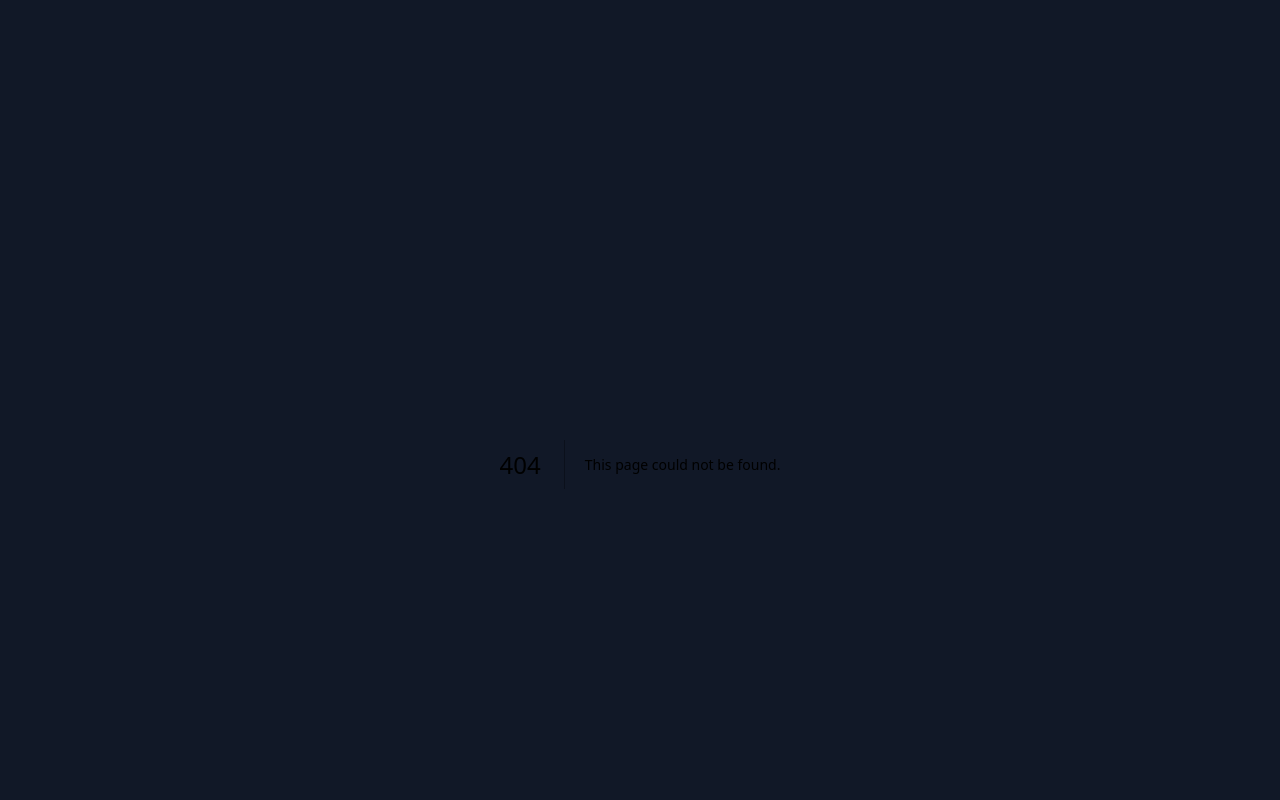
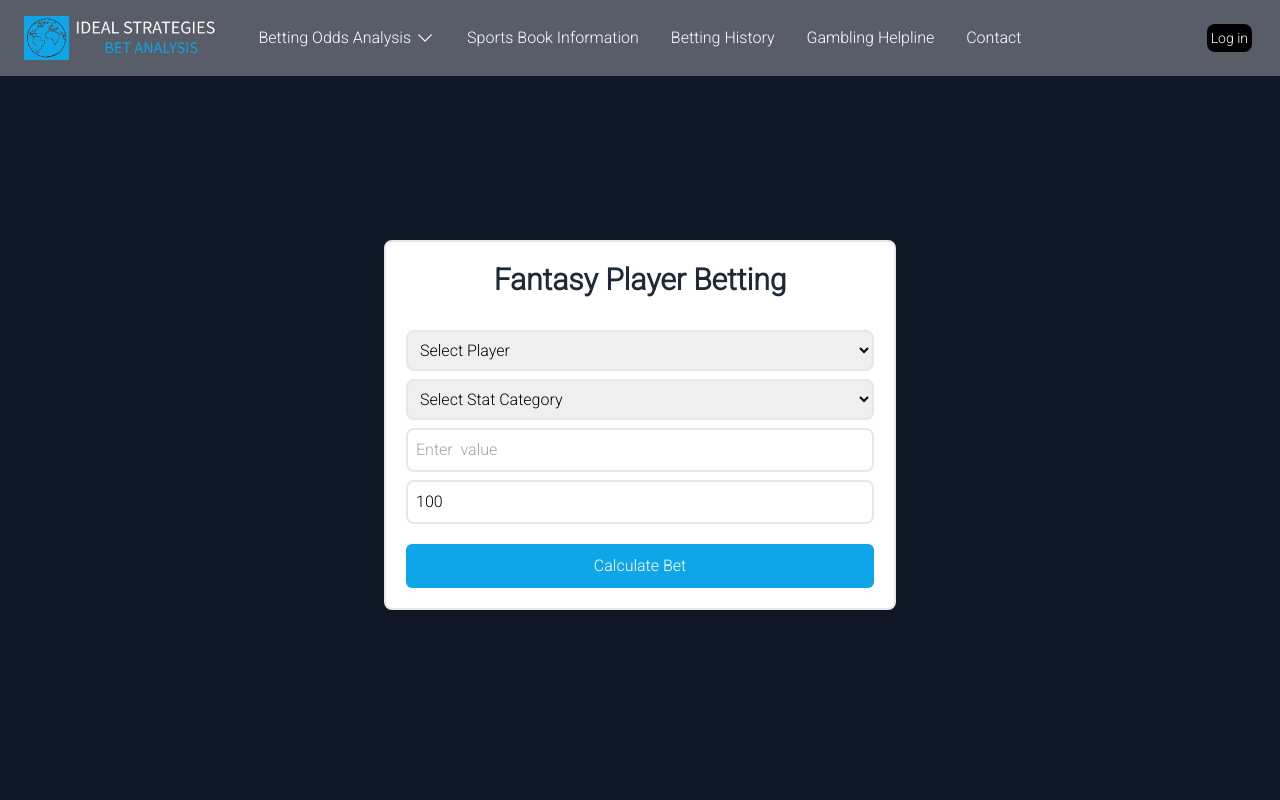
Before and after one commit to jacobgreene-dev/ideal-bet, a Next.js app: page /odds/fantasy in a window 1280 px wide. Before the commit this address had no page. Shown: the top 800 px of the page. Built offline with nearby package versions, Linux system fonts and the light colour scheme.

Commit message:
Added fantasy bet feature

```diff
--- a/app/components/Header.tsx
+++ b/app/components/Header.tsx
@@ -26,13 +26,15 @@ import {
   DistributeVertical,
   GraphUp,
   Person,
-  People
+  People,
+  Star
 } from 'react-bootstrap-icons';
 
 const products = [
   { name: 'Money Line Bet', description: 'Predict which of your favorite teams will win.', href: '/odds/moneyline', icon: Vr },
   { name: 'Over/Under Bet', description: 'Estimate whether the total score will exceed or fall short.', href: '/odds/over-under', icon: DistributeVertical },
   { name: 'Spread Bet', description: 'Determine if a team will win or lose by a margin.', href: '/odds/spread', icon: GraphUp },
+  { name: 'Fantasy Player Bet', description: 'Bet on individual player performances and stats.', href: '/odds/fantasy', icon: Star },
   { name: 'Players', description: 'Gain insight on performances of your favorite players.', href: '/players', icon: Person },
   { name: 'Teams', description: 'Build knowledge on competing teams.', href: '/teams', icon: People },
 ];
--- /dev/null
+++ b/app/components/LoadingSpinner.tsx
@@ -0,0 +1,22 @@
+import React from 'react';
+
+interface LoadingSpinnerProps {
+  size?: 'sm' | 'md' | 'lg';
+}
+
+export default function LoadingSpinner({ size = 'md' }: LoadingSpinnerProps) {
+  const sizeClasses = {
+    sm: 'w-6 h-6',
+    md: 'w-8 h-8',
+    lg: 'w-12 h-12'
+  };
+
+  return (
+    <div className="flex justify-center items-center">
+      <div className={`${sizeClasses[size]} relative`}>
+        <div className="absolute inset-0 border-4 border-sky-500 border-t-transparent rounded-full animate-spin"></div>
+        <div className="absolute inset-1 border-4 border-sky-300 border-t-transparent rounded-full animate-spin" style={{ animationDelay: '-0.2s' }}></div>
+      </div>
+    </div>
+  );
+}
--- /dev/null
+++ b/app/odds/fantasy/page.tsx
@@ -0,0 +1,177 @@
+"use client";
+
+import React, { useState, ChangeEvent } from "react";
+import Header from "@/app/components/Header";
+import Footer from "@/app/components/Footer";
+import LoadingSpinner from "@/app/components/LoadingSpinner";
+
+const players = [
+  "LeBron James",
+  "Stephen Curry",
+  "Kevin Durant",
+  "Giannis Antetokounmpo",
+  "Nikola Jokic",
+  "Luka Doncic",
+  "Joel Embiid",
+  "Jayson Tatum",
+  "Ja Morant",
+  "Devin Booker"
+];
+
+const statCategories = [
+  "Points",
+  "Rebounds",
+  "Assists",
+  "Steals",
+  "Blocks",
+  "Three Pointers Made",
+  "Field Goal Percentage",
+  "Free Throw Percentage"
+];
+
+export default function FantasyBetting() {
+  const [selectedPlayer, setSelectedPlayer] = useState("");
+  const [selectedStat, setSelectedStat] = useState("");
+  const [statValue, setStatValue] = useState("");
+  const [betAmount, setBetAmount] = useState(100);
+  const [result, setResult] = useState<string | null>(null);
+  const [isLoading, setIsLoading] = useState(false);
+
+  const inputStyle =
+    "border-[2px] text-black border-silver rounded-lg outline-[#000000] p-2 focus:border-[#000000] ease-linear duration-200 ";
+
+  const handleChange = (evt: ChangeEvent<HTMLSelectElement | HTMLInputElement>): void => {
+    const { name, value } = evt.target;
+    if (name === "player") setSelectedPlayer(value);
+    if (name === "stat") setSelectedStat(value);
+    if (name === "statValue") setStatValue(value);
+    if (name === "betAmount") setBetAmount(parseFloat(value));
+  };
+
+  const calculateBet = async () => {
+    if (!selectedPlayer || !selectedStat || !statValue) {
+      alert("Please select a player, stat category, and enter the stat value.");
+      return;
+    }
+
+    setIsLoading(true);
+
+    // Simulate API call delay
+    await new Promise(resolve => setTimeout(resolve, 1500));
+
+    // Generate random performance based on the stat category
+    let actualValue = 0;
+    let wonBet = false;
+
+    switch (selectedStat) {
+      case "Points":
+        actualValue = Math.floor(Math.random() * 50);
+        wonBet = actualValue >= parseFloat(statValue);
+        break;
+      case "Rebounds":
+        actualValue = Math.floor(Math.random() * 20);
+        wonBet = actualValue >= parseFloat(statValue);
+        break;
+      case "Assists":
+        actualValue = Math.floor(Math.random() * 15);
+        wonBet = actualValue >= parseFloat(statValue);
+        break;
+      case "Steals":
+        actualValue = Math.floor(Math.random() * 5);
+        wonBet = actualValue >= parseFloat(statValue);
+        break;
+      case "Blocks":
+        actualValue = Math.floor(Math.random() * 5);
+        wonBet = actualValue >= parseFloat(statValue);
+        break;
+      case "Three Pointers Made":
+        actualValue = Math.floor(Math.random() * 10);
+        wonBet = actualValue >= parseFloat(statValue);
+        break;
+      case "Field Goal Percentage":
+        actualValue = Math.floor(Math.random() * 100);
+        wonBet = actualValue >= parseFloat(statValue);
+        break;
+      case "Free Throw Percentage":
+        actualValue = Math.floor(Math.random() * 100);
+        wonBet = actualValue >= parseFloat(statValue);
+        break;
+    }
+
+    const oddsMultiplier = 1.91;
+    const potentialPayout = betAmount * oddsMultiplier;
+    const winnings = wonBet ? potentialPayout.toFixed(2) : "0.00";
+
+    setResult(`
+      <p class="mt-2 max-w-2xl mx-auto text-black"><strong>Player:</strong> ${selectedPlayer}</p>
+      <p class="mt-2 max-w-2xl mx-auto text-black"><strong>Stat Category:</strong> ${selectedStat}</p>
+      <p class="mt-2 max-w-2xl mx-auto text-black"><strong>Your Bet:</strong> ${statValue}</p>
+      <p class="mt-2 max-w-2xl mx-auto text-black"><strong>Actual Performance:</strong> ${actualValue}</p>
+      <p class="mt-2 max-w-2xl mx-auto text-black"><strong>Bet Amount:</strong> $${betAmount}</p>
+      <p class="mt-2 max-w-2xl mx-auto text-black"><strong>Result:</strong> ${wonBet ? "Won" : "Lost"}</p>
+      <p class="mt-2 max-w-2xl mx-auto text-black"><strong>Potential Return:</strong> $${winnings}</p>
+    `);
+
+    setIsLoading(false);
+  };
+
+  return (
+    <div>
+      <Header />
+      <div className="flex justify-center w-full h-screen">
+        <div className="flex flex-col absolute top-[30%] bg-white shadow-lg border-silver border-[2px] rounded-lg p-5 w-[40%] mobile:w-[90%]">
+          <h1 className="text-3xl font-semibold text-gray-800 mb-6 text-center">Fantasy Player Betting</h1>
+
+          {/* Player Selection */}
+          <select className={`${inputStyle} mt-2`} name="player" value={selectedPlayer} onChange={handleChange}>
+            <option value="">Select Player</option>
+            {players.map(player => (
+              <option key={player} value={player}>{player}</option>
+            ))}
+          </select>
+
+          {/* Stat Category Selection */}
+          <select className={`${inputStyle} mt-2`} name="stat" value={selectedStat} onChange={handleChange}>
+            <option value="">Select Stat Category</option>
+            {statCategories.map(stat => (
+              <option key={stat} value={stat}>{stat}</option>
+            ))}
+          </select>
+
+          {/* Stat Value Input */}
+          <input
+            className={`${inputStyle} mt-2`}
+            name="statValue"
+            type="number"
+            value={statValue}
+            onChange={handleChange}
+            placeholder={`Enter ${selectedStat} value`}
+          />
+
+          {/* Bet Amount */}
+          <input
+            className={`${inputStyle} mt-2`}
+            name="betAmount"
+            type="number"
+            value={betAmount}
+            min={1}
+            onChange={handleChange}
+          />
+
+          <button
+            className="mt-5 flex justify-center bg-sky-500 text-white font-medium rounded-md p-2 border-[2px] border-transparent hover:bg-white hover:text-sky-500 hover:border-sky-500 hover:shadow-md ease-linear duration-200 disabled:opacity-50 disabled:cursor-not-allowed"
+            onClick={calculateBet}
+            disabled={isLoading}
+          >
+            {isLoading ? <LoadingSpinner size="sm" /> : "Calculate Bet"}
+          </button>
+
+          {result && (
+            <div className="result mt-4" dangerouslySetInnerHTML={{ __html: result }}></div>
+          )}
+        </div>
+      </div>
+      <Footer />
+    </div>
+  );
+}
--- a/app/odds/moneyline/page.tsx
+++ b/app/odds/moneyline/page.tsx
@@ -3,6 +3,7 @@
 import React, { useState, ChangeEvent } from "react";
 import Header from "@/app/components/Header";
 import Footer from "@/app/components/Footer";
+import LoadingSpinner from "@/app/components/LoadingSpinner";
 
 const teams = [
   "Los Angeles Lakers",
@@ -19,6 +20,7 @@ export default function MoneylineBetting() {
   const [betAmount, setBetAmount] = useState(100);
   const [odds, setOdds] = useState("");
   const [result, setResult] = useState<string | null>(null);
+  const [isLoading, setIsLoading] = useState(false);
 
   const inputStyle =
     "border-[2px] text-black border-silver rounded-lg outline-[#000000] p-2 focus:border-[#000000] ease-linear duration-200 ";
@@ -32,11 +34,16 @@ export default function MoneylineBetting() {
     if (name === "odds") setOdds(value);
   };
 
-  const calculateMoneylineBet = () => {
+  const calculateMoneylineBet = async () => {
     if (!team1 || !team2 || !selectedTeam || !odds) {
       alert("Please select both teams, your bet team, and enter the odds.");
       return;
     }
+
+    setIsLoading(true);
+
+    // Simulate API call delay
+    await new Promise(resolve => setTimeout(resolve, 1500));
 
     const impliedProbability = odds.startsWith("-")
       ? Math.abs(parseInt(odds)) / (Math.abs(parseInt(odds)) + 100)
@@ -57,6 +64,8 @@ export default function MoneylineBetting() {
       <p class='mt-2 max-w-2xl mx-auto text-black'><strong>Winning Team:</strong> ${winningTeam}</p>
       <p class='mt-2 max-w-2xl mx-auto text-black'><strong>Potential Return:</strong> $${winnings}</p>
     `);
+
+    setIsLoading(false);
   };
 
   return (
@@ -89,8 +98,12 @@ export default function MoneylineBetting() {
           {/* Bet Amount */}
           <input className={`${inputStyle} mt-2`} name="betAmount" type="number" value={betAmount} min={1} onChange={handleChange} />
 
-          <button className="mt-5 flex justify-center bg-sky-500 text-white font-medium rounded-md p-2 border-[2px] border-transparent hover:bg-white hover:text-sky-500 hover:border-sky-500 hover:shadow-md ease-linear duration-200" onClick={calculateMoneylineBet}>
-            Calculate Bet
+          <button
+            className="mt-5 flex justify-center bg-sky-500 text-white font-medium rounded-md p-2 border-[2px] border-transparent hover:bg-white hover:text-sky-500 hover:border-sky-500 hover:shadow-md ease-linear duration-200 disabled:opacity-50 disabled:cursor-not-allowed"
+            onClick={calculateMoneylineBet}
+            disabled={isLoading}
+          >
+            {isLoading ? <LoadingSpinner size="sm" /> : "Calculate Bet"}
           </button>
 
           {result && (
--- a/app/odds/over-under/page.tsx
+++ b/app/odds/over-under/page.tsx
@@ -3,6 +3,7 @@
 import React, { useState, ChangeEvent } from "react";
 import Header from "@/app/components/Header";
 import Footer from "@/app/components/Footer";
+import LoadingSpinner from "@/app/components/LoadingSpinner";
 
 
 const teams = [
@@ -20,6 +21,7 @@ export default function SpreadBetting() {
   const [overUnderChoice, setOverUnderChoice] = useState("");
   const [betAmount, setBetAmount] = useState(100);
   const [result, setResult] = useState<string | null>(null);
+  const [isLoading, setIsLoading] = useState(false);
 
   const inputStyle =
     "border-[2px] text-black border-silver rounded-lg outline-[#000000] p-2 focus:border-[#000000] ease-linear duration-200 ";
@@ -33,11 +35,16 @@ export default function SpreadBetting() {
     if (name === "betAmount") setBetAmount(parseFloat(value));
   };
 
-  const calculateBet = () => {
+  const calculateBet = async () => {
     if (!team1 || !team2 || !overUnderChoice) {
       alert("Please select both teams and the team you want to bet on");
       return;
     }
+
+    setIsLoading(true);
+
+    // Simulate API call delay
+    await new Promise(resolve => setTimeout(resolve, 1500));
 
     const team1Score = Math.floor(Math.random() * 120);
     const team2Score = Math.floor(Math.random() * 120);
@@ -45,8 +52,8 @@ export default function SpreadBetting() {
     const oddsMultiplier = 1.91;
     const potentialPayout = betAmount * oddsMultiplier;
     const wonBet =
-    (overUnderChoice === "Over" && totalScore > overUnderTotal) ||
-    (overUnderChoice === "Under" && totalScore < overUnderTotal);
+      (overUnderChoice === "Over" && totalScore > overUnderTotal) ||
+      (overUnderChoice === "Under" && totalScore < overUnderTotal);
     const winnings = wonBet ? potentialPayout.toFixed(2) : "0.00";
 
     setResult(`
@@ -56,6 +63,8 @@ export default function SpreadBetting() {
       <p class="mt-2 max-w-2xl mx-auto text-black"><strong>Estimated Win Probability:</strong> ${team1Score} - ${team2Score} (Total: ${totalScore})%</p>
       <p class="mt-2 max-w-2xl mx-auto text-black"><strong>Potential Return:</strong> $${winnings}</p>
     `);
+
+    setIsLoading(false);
   };
 
   return (
@@ -88,8 +97,12 @@ export default function SpreadBetting() {
           {/* Bet Amount */}
           <input className={`${inputStyle} mt-2`} name="betAmount" type="number" value={betAmount} min={1} onChange={handleChange} />
 
-          <button className="mt-5 flex justify-center bg-sky-500 text-white font-medium rounded-md p-2 border-[2px] border-transparent hover:bg-white hover:text-sky-500 hover:border-sky-500 hover:shadow-md ease-linear duration-200" onClick={calculateBet}>
-            Calculate Bet
+          <button
+            className="mt-5 flex justify-center bg-sky-500 text-white font-medium rounded-md p-2 border-[2px] border-transparent hover:bg-white hover:text-sky-500 hover:border-sky-500 hover:shadow-md ease-linear duration-200 disabled:opacity-50 disabled:cursor-not-allowed"
+            onClick={calculateBet}
+            disabled={isLoading}
+          >
+            {isLoading ? <LoadingSpinner size="sm" /> : "Calculate Bet"}
           </button>
 
           {result && (
--- a/app/odds/spread/page.tsx
+++ b/app/odds/spread/page.tsx
@@ -3,6 +3,7 @@
 import React, { useState, ChangeEvent } from "react";
 import Header from "@/app/components/Header";
 import Footer from "@/app/components/Footer";
+import LoadingSpinner from "@/app/components/LoadingSpinner";
 
 
 const teams = [
@@ -20,6 +21,7 @@ export default function SpreadBetting() {
   const [spread, setSpread] = useState(-5.5);
   const [betAmount, setBetAmount] = useState(100);
   const [result, setResult] = useState<string | null>(null);
+  const [isLoading, setIsLoading] = useState(false);
 
   const inputStyle =
     "border-[2px] text-black border-silver rounded-lg outline-[#000000] p-2 focus:border-[#000000] ease-linear duration-200 ";
@@ -33,11 +35,16 @@ export default function SpreadBetting() {
     if (name === "betAmount") setBetAmount(parseFloat(value));
   };
 
-  const calculateBet = () => {
+  const calculateBet = async () => {
     if (!team1 || !team2 || !selectedTeam) {
       alert("Please select both teams and the team you want to bet on");
       return;
     }
+
+    setIsLoading(true);
+
+    // Simulate API call delay
+    await new Promise(resolve => setTimeout(resolve, 1500));
 
     const randomProbability = Math.random();
     const winProbability = selectedTeam === team1 ? randomProbability : 1 - randomProbability;
@@ -50,6 +57,8 @@ export default function SpreadBetting() {
       <p class="mt-2 max-w-2xl mx-auto text-black"><strong>Estimated Win Probability:</strong> ${(winProbability * 100).toFixed(1)}%</p>
       <p class="mt-2 max-w-2xl mx-auto text-black"><strong>Potential Return:</strong> $${potentialReturn.toFixed(2)}</p>
     `);
+
+    setIsLoading(false);
   };
 
   return (
@@ -83,8 +92,12 @@ export default function SpreadBetting() {
           {/* Bet Amount */}
           <input className={`${inputStyle} mt-2`} name="betAmount" type="number" value={betAmount} min={1} onChange={handleChange} />
 
-          <button className="mt-5 flex justify-center bg-sky-500 text-white font-medium rounded-md p-2 border-[2px] border-transparent hover:bg-white hover:text-sky-500 hover:border-sky-500 hover:shadow-md ease-linear duration-200" onClick={calculateBet}>
-            Calculate Bet
+          <button
+            className="mt-5 flex justify-center bg-sky-500 text-white font-medium rounded-md p-2 border-[2px] border-transparent hover:bg-white hover:text-sky-500 hover:border-sky-500 hover:shadow-md ease-linear duration-200 disabled:opacity-50 disabled:cursor-not-allowed"
+            onClick={calculateBet}
+            disabled={isLoading}
+          >
+            {isLoading ? <LoadingSpinner size="sm" /> : "Calculate Bet"}
           </button>
 
           {result && (
```
